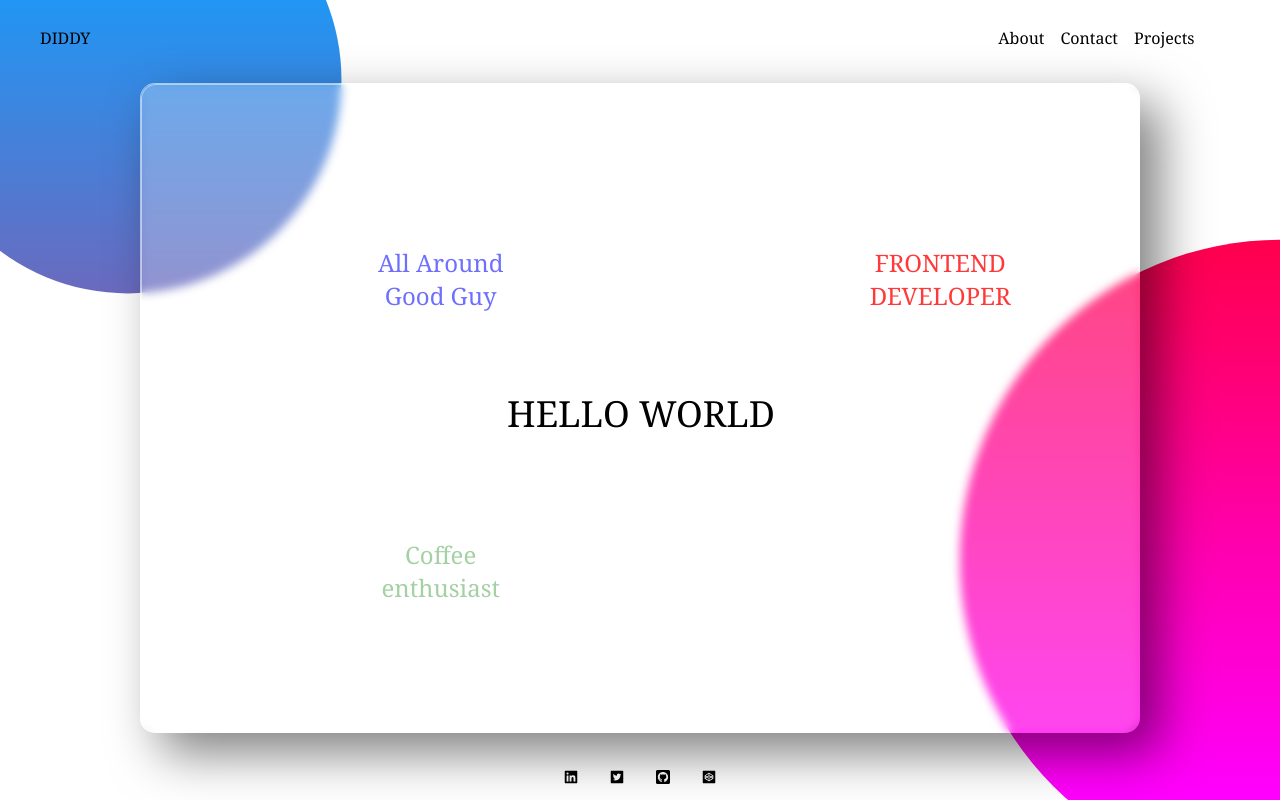
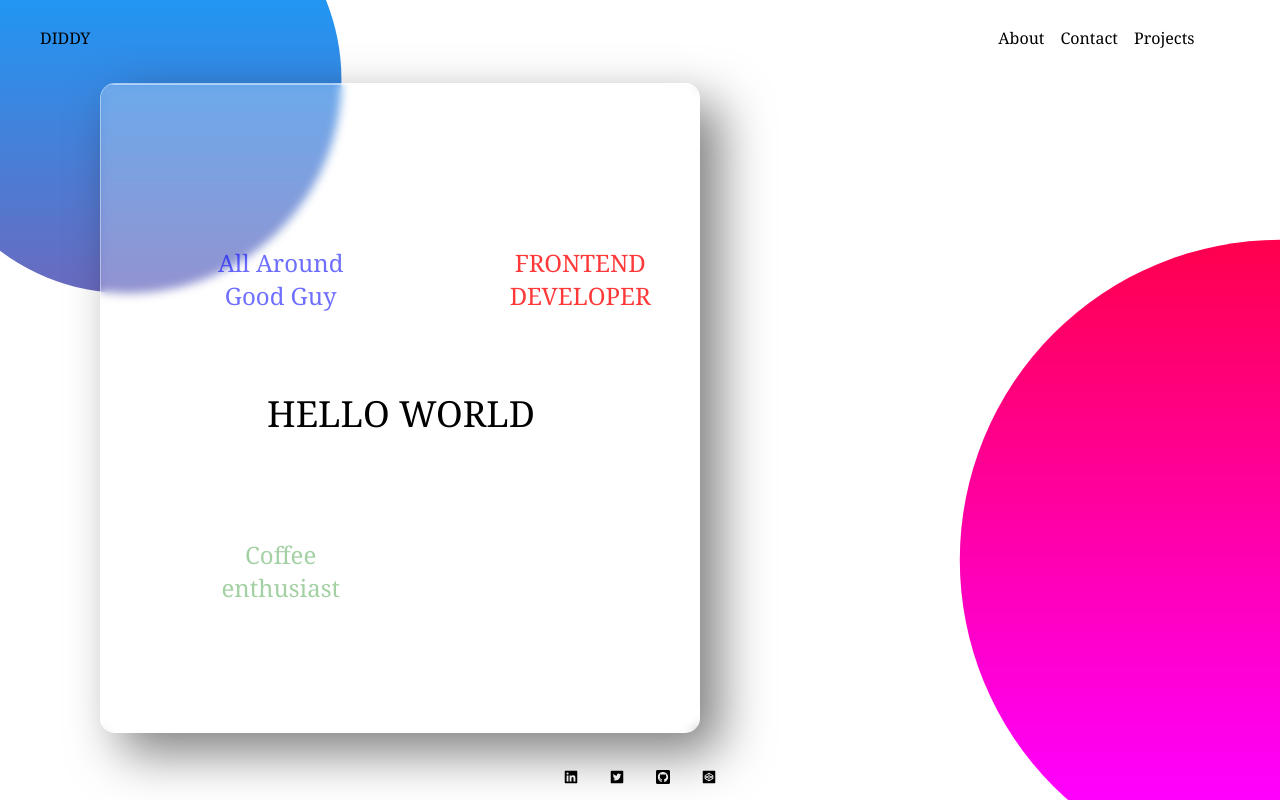
Before and after one commit to dwaynediddy/dev-portfolio, a Next.js app: page / in a window 1280 px wide. Built offline with nearby package versions, Linux system fonts and the light colour scheme.

Commit message:
changes foor dark mode coming

```diff
--- a/components/Layout.tsx
+++ b/components/Layout.tsx
@@ -1,12 +1,18 @@
 import Nav from './Nav'
 import Footer from './Footer'
 
+import { useState } from 'react'
+
 export default function Layout({ children }: any) {
+  const [mode, setMode] = useState(true)
+
   return (
-    <>
+    <div className="light">
+    {/* <div className={mode ? "dark" : "light"}> */}
       <Nav />
       <main>{children}</main>
+      {/* <button onClick={(() => setMode(!mode))}><h2>toggle</h2></button> */}
       <Footer />
-    </>
+    </div>
   )
 }
--- a/styles/globals.css
+++ b/styles/globals.css
@@ -42,6 +42,22 @@ body::after {
   z-index: 1;
 }
 
+.light {
+  background-color: #fff;
+  color: #000;
+  height: 100vh;
+  width: 100vh;
+}
+
+.dark {
+  background-color: #000;
+  color: #fff;
+  min-height: 100vh;
+  width: 100vw;
+  padding: 0;
+  margin: 0;
+}
+
 
 a {
   color: inherit;
```
